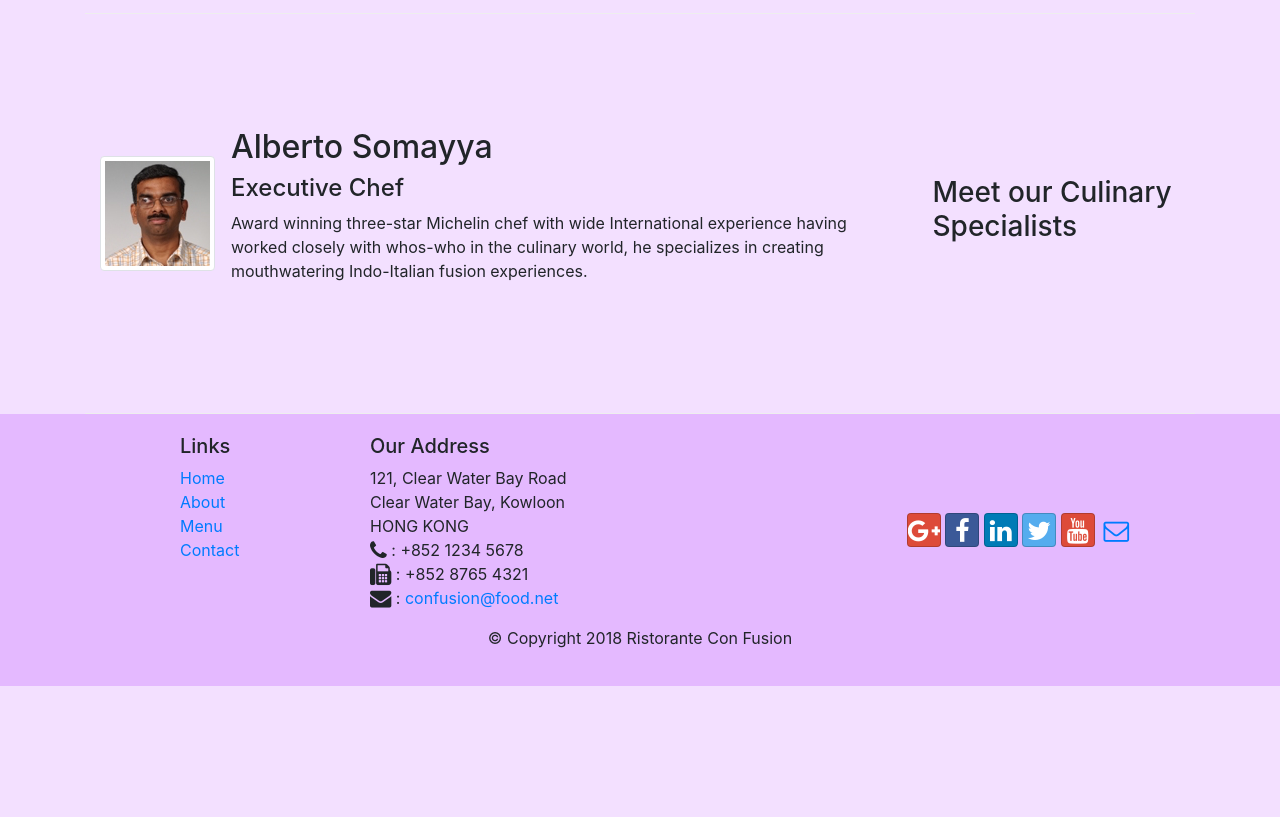
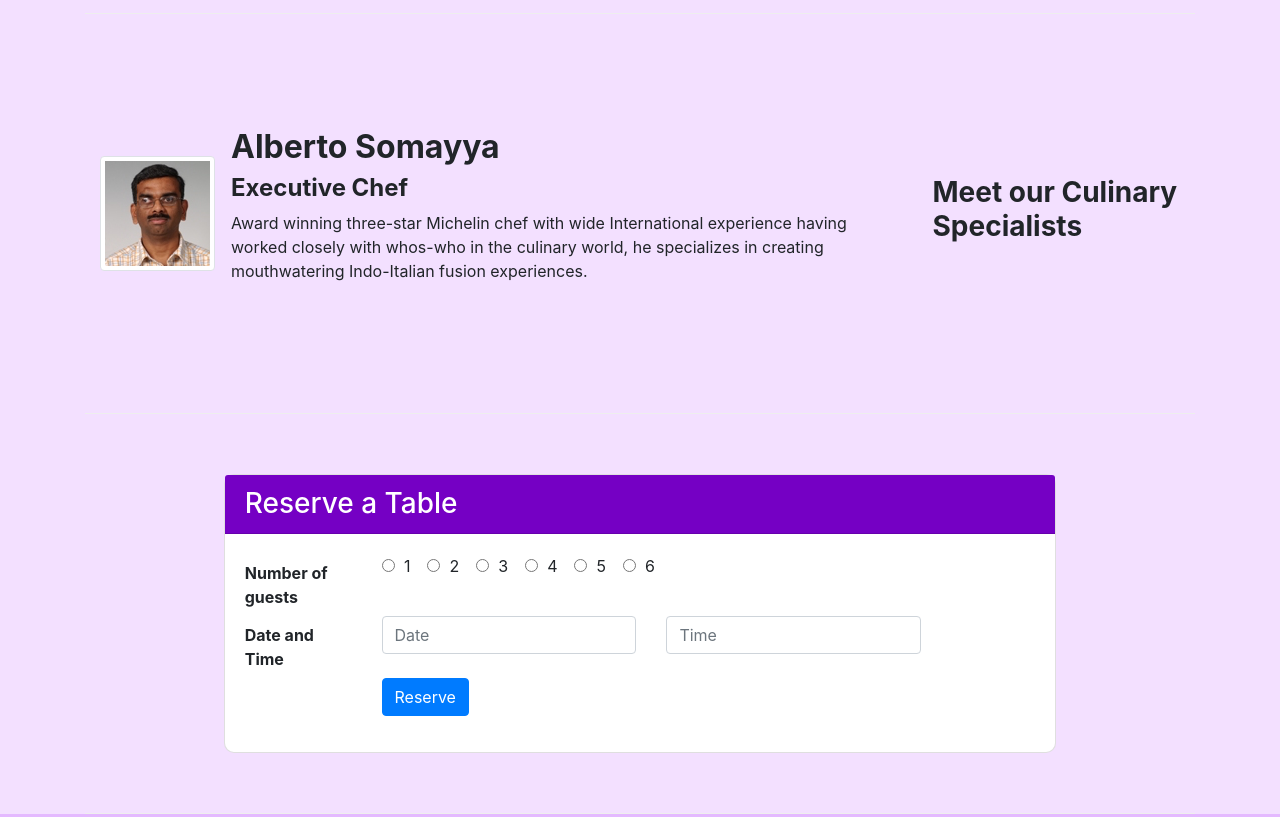
Before and after one commit to MischokLO/bootstrap4, a website: page index.html in a window 1280 px wide. Shown: the part 1120-1937 px from the top of the page. Before the commit the page ends 1806 px from the top, so only its background shows below. Drawn offline with nearby package versions, Linux system fonts and the light colour scheme.

Commit message:
added a reservation card

```diff
--- a/css/styles.css
+++ b/css/styles.css
@@ -51,9 +51,9 @@ body {
 
 .card-header {
     background-color: #7500c4;
+    border-radius: 10px;
 }
 
 .card {
     border-radius: 10px;
-    margin-right: 1px;
 }
--- a/index.html
+++ b/index.html
@@ -54,14 +54,14 @@
     <div class="container">
         <div class="row row-content align-items-center">
             <div class="col-12 col-sm-4 order-sm-last col-md-3">
-                <h3>Our Lipsmacking Culinary Creations</h3>
+                <h3><strong>Our Lipsmacking Culinary Creations</strong></h3>
             </div>
             <div class="col col-sm order-sm-first col-md">
                 <div class="media">
                     <img src="img/uthappizza.png" class="d-flex mr-3 img-thumbnail align-self-center" alt="uthappizza">
                     <div class="media-body">
                         <h2 class="mt-0">
-                            Uthappizza
+                            <strong>Uthappizza</strong>
                             <span class="badge badge-danger">HOT</span>
                             <span class="badge badge-pill badge-secondary">$4,99</span>
                         </h2>
@@ -77,13 +77,17 @@
 
         <div class="row row-content align-items-center">
             <div class="col-12 col-sm-4 col-md-3">
-                <h3>This Month's Promotions</h3>
+                <h3><strong>This Month's Promotions</strong></h3>
             </div>
             <div class="col col-sm col-md">
                 <div class="media">
                     <div class="media-body">
-                        <h2 class="mt-0">Weekend Grand Buffet</h2>
-                        <p>Featuring mouthwatering combinations with a choice of five different salads, six enticing
+                        <h2 class="mt-0">
+                            <strong>Weekend Grand Buffet</strong>
+                            <span class="badge badge-danger">NEW</span>
+                        </h2>
+                        <p class="d-none d-sm-block">Featuring mouthwatering combinations with a choice of five
+                            different salads, six enticing
                             appetizers, six main entrees and five choicest desserts. Free flowing bubbly and soft
                             drinks. All
                             for just $19.99 per person </p>
@@ -95,20 +99,91 @@
 
         <div class="row row-content align-items-center">
             <div class="col-12 col-sm-4 order-sm-last col-md-3">
-                <h3>Meet our Culinary Specialists</h3>
+                <h3><strong>Meet our Culinary Specialists</strong></h3>
             </div>
             <div class="col col-sm order-sm-first col-md">
                 <div class="media">
                     <img src="img/alberto.png" class="d-flex mr-3 img-thumbnail align-self-center" alt="alberto">
                     <div class="media-body">
-                        <h2 class="mt-0">Alberto Somayya</h2>
-                        <h4>Executive Chef</h4>
-                        <p>Award winning three-star Michelin chef with wide International experience having worked
+                        <h2 class="mt-0"><strong>Alberto Somayya</strong></h2>
+                        <h4><strong>Executive Chef</strong></h4>
+                        <p class="d-none d-sm-block">Award winning three-star Michelin chef with wide International
+                            experience having worked
                             closely with
                             whos-who in the culinary world, he specializes in creating mouthwatering Indo-Italian
                             fusion
                             experiences. </p>
                     </div>
+                </div>
+            </div>
+        </div>
+        <div class="row row-content align-items-center">
+            <div class="card w-75 mx-auto">
+                <h3 class="card-header text-white">Reserve a Table</h3>
+                <div class="card-body">
+                    <form>
+                        <dl class="row">
+                            <dt class="col-md-2">
+                                <label for="NumberofGuests" class="col-form-label">Number of guests</label>
+                            </dt>
+                            <dd class="col-md-10">
+                                <div class="form-check form-check-inline">
+                                    <label class="form-check-label">
+                                        <input class="form-check-input" type="radio" name="inlineRadioOptions" id="inlineRadio1"
+                                            value="option1"> 1
+                                    </label>
+                                </div>
+                                <div class="form-check form-check-inline">
+                                    <label class="form-check-label">
+                                        <input class="form-check-input" type="radio" name="inlineRadioOptions" id="inlineRadio2"
+                                            value="option2"> 2
+                                    </label>
+                                </div>
+                                <div class="form-check form-check-inline">
+                                    <label class="form-check-label">
+                                        <input class="form-check-input" type="radio" name="inlineRadioOptions" id="inlineRadio3"
+                                            value="option3"> 3
+                                    </label>
+                                </div>
+                                <div class="form-check form-check-inline">
+                                    <label class="form-check-label">
+                                        <input class="form-check-input" type="radio" name="inlineRadioOptions" id="inlineRadio4"
+                                            value="option4"> 4
+                                    </label>
+                                </div>
+                                <div class="form-check form-check-inline">
+                                    <label class="form-check-label">
+                                        <input class="form-check-input" type="radio" name="inlineRadioOptions" id="inlineRadio5"
+                                            value="option5"> 5
+                                    </label>
+                                </div>
+                                <div class="form-check form-check-inline">
+                                    <label class="form-check-label">
+                                        <input class="form-check-input" type="radio" name="inlineRadioOptions" id="inlineRadio6"
+                                            value="option6"> 6
+                                    </label>
+                                </div>
+                            </dd>
+                            <dt class="col-md-2">
+                                <label for="firstname" class="col-form-label">Date and Time</label>
+                            </dt>
+                            <dd class="col-md-10">
+                                <div class="form-group row">
+                                    <div class="col-md-5">
+                                        <input type="text" class="form-control" id="date" name="date" placeholder="Date">
+                                    </div>
+                                    <div class="col-md-5">
+                                        <input type="text" class="form-control" id="time" name="time" placeholder="Time">
+                                    </div>
+                                </div>
+                            </dd>
+                            <div class="offset-md-2 col-md-10">
+                                <button type="submit" class="btn btn-primary">
+                                    Reserve
+                                </button>
+                            </div>
+                        </dl>
+                    </form>
                 </div>
             </div>
         </div>
```
